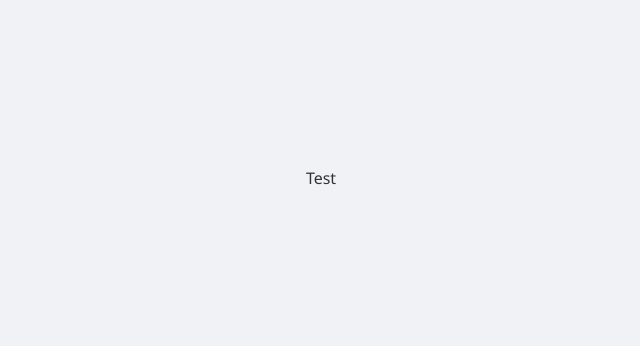
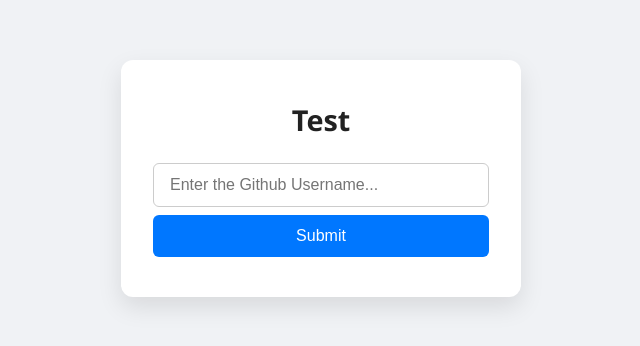
Before and after one commit to Basewrecker/github-searcher, a React (Vite) app: page / in a window 1280 px wide. Shown: the part 222-568 px from the top of the page, without its empty margins (319-959 px from the left). Built offline with nearby package versions, Linux system fonts and the light colour scheme.

Commit message:
Added user search ft (outputs to cli)

```diff
--- a/src/App.tsx
+++ b/src/App.tsx
@@ -1,9 +1,14 @@
+import UserSearch from "./components/UserSearch";
+
 const App = () => {
   return (
-    <>
-    Test
-    </>
-  )
-}
+    <div className = "container">
+      <h1>
+        Test
+      </h1>
+    <UserSearch />
+    </div>
+  );
+};
 
 export default App;
--- /dev/null
+++ b/src/components/UserSearch.tsx
@@ -0,0 +1,49 @@
+import { useState } from "react";
+import { useQuery } from "@tanstack/react-query";
+
+const UserSearch = () => {
+  const [username, setUsername] = useState('');
+  const [submittedUsername, setSubmittedUsername] = useState('');
+
+
+
+  const { data, isLoading, isError, error } = useQuery({
+    queryKey: ['users', submittedUsername],
+    queryFn: async () => {
+
+
+      const res = await fetch(`https://api.github.com/users/${submittedUsername}`, {
+        headers: {
+          'Accept': 'application/vnd.github.v3+json'
+        }
+      })
+
+      if (!res.ok) throw new Error('User not found');
+
+      const data = await res.json();
+      console.log('data received:', data);
+      return data;
+    },
+    enabled: !!submittedUsername,
+  })
+
+  const handleSubmit = (event: React.FormEvent<HTMLFormElement>) => {
+    event.preventDefault();
+
+    setSubmittedUsername(username.trim());
+  }
+
+  return (
+    <form onSubmit={handleSubmit} className="form">
+      <input
+        type="text"
+        placeholder="Enter the Github Username..."
+        value={username}
+        onChange={(e) => setUsername(e.target.value)}
+      />
+      <button type="submit">Submit</button>
+    </form>
+  )
+}
+
+export default UserSearch;
--- a/src/main.tsx
+++ b/src/main.tsx
@@ -1,4 +1,3 @@
-import { StrictMode } from 'react'
 import { createRoot } from 'react-dom/client'
 import './index.css'
 import App from './App.tsx'
```
Also changed, not shown: 1 other file (tests, documents, lock files or other folders).
